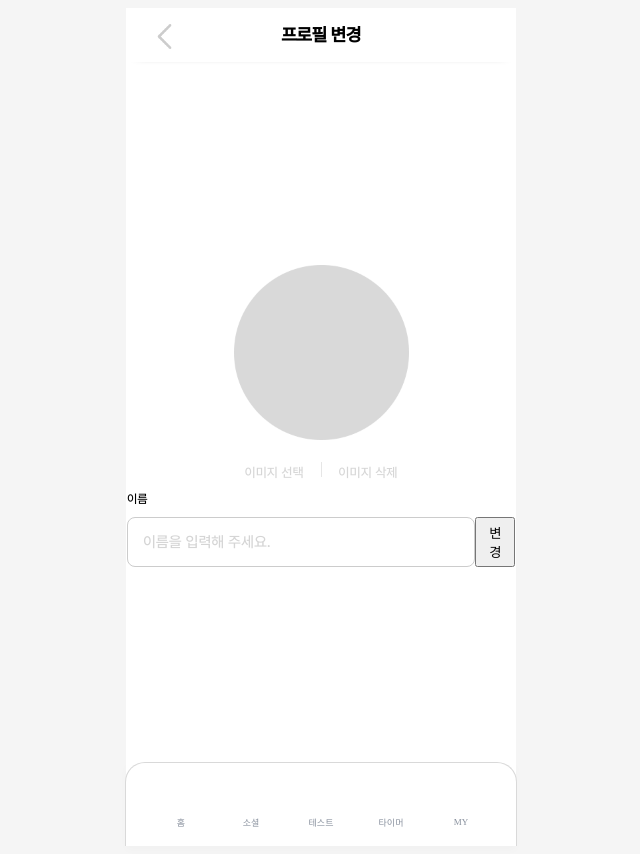
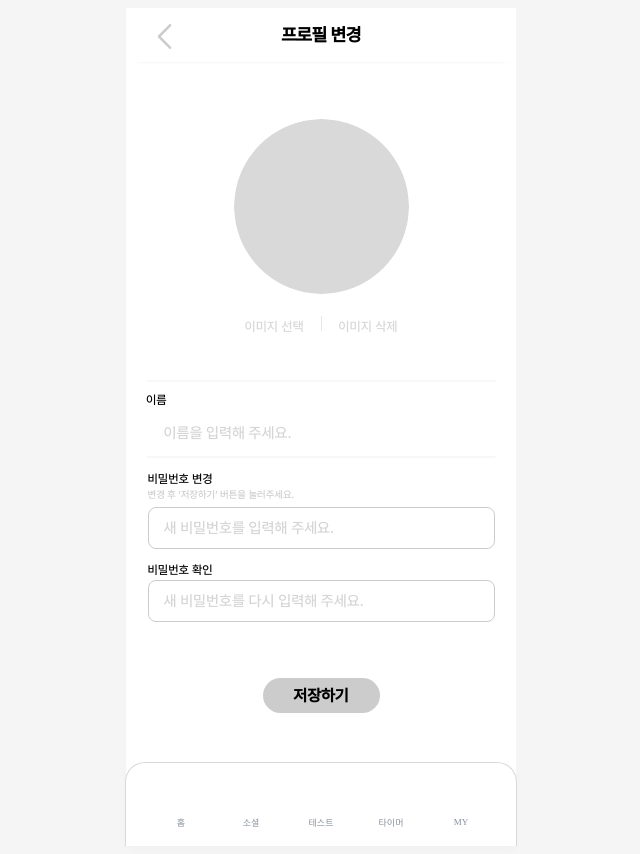
Before and after one commit to 2024Hackathon-team2/Frontend, a React (Create React App) app in the folder Frontend/hackathon/: page /profilesetting in a window 1280 px wide. Shown: the whole page, without its empty margins (319-959 px from the left). Built offline with nearby package versions, Linux system fonts and the light colour scheme.

Commit message:
ProfileSetting Page add

```diff
--- a/Frontend/hackathon/src/App.js
+++ b/Frontend/hackathon/src/App.js
@@ -14,6 +14,7 @@ import MyPage from "./pages/MyPage";
 import SocialPage from "./pages/SocialPage";
 import ProfileSettingPage from "./pages/ProfileSettingPage.js";
 import FriendPage from "./pages/FriendPage";
+import TimerPage from "./pages/TimerPage";
 
 import "./App.css";
 
@@ -33,6 +34,7 @@ function App() {
           <Route path="/social" element={<SocialPage />} />
           <Route path="/profilesetting" element={<ProfileSettingPage />} />
           <Route path="/friend" element={<FriendPage />} />
+          <Route path="/timer" element={<TimerPage />} />
         </Routes>
       </Router>
     </>
--- a/Frontend/hackathon/src/pages/HomePage.js
+++ b/Frontend/hackathon/src/pages/HomePage.js
@@ -51,6 +51,7 @@ const Container = styled.div`
 `;
 
 const Header = styled.header`
+  display: flex;
   display: flex;
   align-items: center;
   justify-content: space-between;
--- a/Frontend/hackathon/src/pages/ProfileSettingPage.js
+++ b/Frontend/hackathon/src/pages/ProfileSettingPage.js
@@ -1,10 +1,9 @@
-import React, { useState } from "react";
+import React, { useState, useEffect } from "react";
 import { useNavigate } from "react-router-dom";
 import styled, { createGlobalStyle } from "styled-components";
 import backButtonImage from "./images/back.png";
 import basicImage from "./images/기본프로필이미지.png";
 import divImage from "./images/구분선.png";
-import widthLineImage from "./images/widthline.png";
 import Navbar from "../components/Navbar";
 
 const GlobalStyle = createGlobalStyle`
@@ -14,10 +13,70 @@ const GlobalStyle = createGlobalStyle`
 `;
 
 const RecordDonePage = () => {
+  const [isPwMatch, setIsPwMatch] = useState(true);
+  const [newPassword, setNewPassword] = useState("");
+  const [confirmPassword, setConfirmPassword] = useState("");
+  const [nickname, setNickname] = useState("");
+  const [imagePreview, setImagePreview] = useState(basicImage);
   const navigate = useNavigate();
 
   const goToBack = () => {
     navigate("/mypage");
+  };
+
+  const handleSave = async () => {
+    navigate("/mypage");
+
+    if (newPassword !== confirmPassword) {
+      setIsPwMatch(false);
+      return;
+    }
+
+    setIsPwMatch(true);
+
+    try {
+      const response = await fetch("/accounts/mypage/", {
+        method: "PATCH",
+        headers: {
+          Authorization: "Token your_access_token",
+          "Content-Type": "multipart/form-data",
+        },
+        body: JSON.stringify({
+          nickname: nickname,
+          image: null,
+        }),
+      });
+
+      const result = await response.json();
+      if (response.ok) {
+        console.log(result);
+        // 성공 처리
+      } else {
+        // 실패 처리
+        console.error(result);
+      }
+    } catch (error) {
+      console.error(error);
+    }
+  };
+
+  useEffect(() => {
+    setIsPwMatch(newPassword === confirmPassword);
+  }, [newPassword, confirmPassword]);
+
+  const handleImageChange = (e) => {
+    const file = e.target.files[0];
+    if (file) {
+      const reader = new FileReader();
+      reader.onloadend = () => {
+        setImagePreview(reader.result);
+      };
+      reader.readAsDataURL(file);
+    }
+  };
+
+  const handleImageRemove = () => {
+    setImagePreview(basicImage);
   };
 
   return (
@@ -33,21 +92,85 @@ const RecordDonePage = () => {
         </Header>
         <Content>
           <ProfileImage>
-            <img className="profileimg" src={basicImage} />
+            <ImagePreview
+              className="profileimg"
+              src={imagePreview}
+              alt="Profile"
+            />
             <div>
-              <button>이미지 선택</button>
+              <label htmlFor="imageUpload" style={{ cursor: "pointer" }}>
+                이미지 선택
+              </label>
+              <input
+                id="imageUpload"
+                type="file"
+                accept="image/*"
+                style={{ display: "none" }}
+                onChange={handleImageChange}
+              />
               <img className="divimg" src={divImage} />
-              <button>이미지 삭제</button>
+              <button onClick={handleImageRemove}>이미지 삭제</button>
             </div>
           </ProfileImage>
           <SetName>
-            <img src={widthLineImage} />
+            <svg
+              xmlns="http://www.w3.org/2000/svg"
+              width="352"
+              height="2"
+              viewBox="0 0 352 2"
+              fill="none"
+            >
+              <path
+                d="M1 1H351"
+                stroke="#CCCCCC"
+                stroke-opacity="0.3"
+                stroke-linecap="round"
+              />
+            </svg>
             <p>이름</p>
             <div>
-              <input placeholder="이름을 입력해 주세요."></input>
-              <button>변경</button>
+              <input
+                placeholder="이름을 입력해 주세요."
+                onChange={(e) => setNickname(e.target.value)}
+              />
             </div>
+            <svg
+              xmlns="http://www.w3.org/2000/svg"
+              width="352"
+              height="2"
+              viewBox="0 0 352 2"
+              fill="none"
+            >
+              <path
+                d="M1 1H351"
+                stroke="#CCCCCC"
+                stroke-opacity="0.3"
+                stroke-linecap="round"
+              />
+            </svg>
           </SetName>
+          <SetPassword>
+            <div>비밀번호 변경</div>
+            <div className="sub">변경 후 ‘저장하기’ 버튼을 눌러주세요.</div>
+            <input
+              type="password"
+              placeholder="새 비밀번호를 입력해 주세요."
+              onChange={(e) => setNewPassword(e.target.value)}
+            />
+            <div>비밀번호 확인</div>
+            <input
+              type="password"
+              placeholder="새 비밀번호를 다시 입력해 주세요."
+              style={{ borderColor: isPwMatch ? "#ccc" : "red" }}
+              onChange={(e) => setConfirmPassword(e.target.value)}
+            />
+            {!isPwMatch && (
+              <ErrorMessage>
+                비밀번호가 일치하지 않습니다. 비밀번호를 다시 확인해주세요.
+              </ErrorMessage>
+            )}
+          </SetPassword>
+          <SaveButton onClick={handleSave}>저장하기</SaveButton>
         </Content>
         <Footer>
           <Navbar></Navbar>
@@ -62,7 +185,6 @@ export default RecordDonePage;
 // Styled components
 const Container = styled.div`
   width: 390px;
-
   margin: 0 auto;
   background-color: white;
 `;
@@ -111,9 +233,8 @@ const BackButton = styled.button`
 const Content = styled.div`
   padding: 20px;
   padding-top: 82px;
-  height: 652px; // 최대 높이를 설정합니다.
-  overflow-y: auto; // 세로 스크롤을 허용합니다.
-  /* 스크롤바 숨기기 */
+  height: 652px;
+  overflow-y: auto;
   background-color: white;
   display: flex;
   flex-direction: column;
@@ -126,7 +247,8 @@ const ProfileImage = styled.div`
   flex-direction: column;
   align-items: center;
 
-  button {
+  button,
+  label {
     height: 15px;
     padding: 0px;
     border: none;
@@ -137,9 +259,10 @@ const ProfileImage = styled.div`
     font-size: 13px;
     font-style: normal;
     font-weight: 500;
-    line-height: 100%; /* 13px */
+    line-height: 100%;
     margin: 0px;
     margin-top: 22px;
+    cursor: pointer;
   }
 
   .profileimg {
@@ -157,9 +280,16 @@ const ProfileImage = styled.div`
   }
 `;
 
+const ImagePreview = styled.img`
+  width: 175px;
+  height: 175px;
+  border-radius: 100%;
+`;
+
 const SetName = styled.div`
   display: flex;
   flex-direction: column;
+  margin-top: 45px;
 
   img {
     width: 350px;
@@ -173,13 +303,103 @@ const SetName = styled.div`
     font-size: 12px;
     font-style: normal;
     font-weight: 400;
-    line-height: 100%; /* 12px */
+    line-height: 100%;
   }
 
   input {
     padding: 0px;
-    width: 343px;
-    height: 48px;
+    width: 320px;
+    height: 30px;
+    border-radius: 8px;
+    border: 1px solid #ccc;
+    color: black;
+    font-family: Pretendard;
+    font-size: 15px;
+    font-weight: 400;
+    line-height: 133.8%;
+    padding-left: 15px;
+    margin-right: 10px;
+    border: none;
+  }
+  input::placeholder {
+    display: flex;
+    width: 320px;
+    height: 30px;
+    flex-direction: column;
+    justify-content: center;
+    flex-shrink: 0;
+
+    color: #d5d5d5;
+    font-family: Pretendard;
+    font-size: 15px;
+    font-style: normal;
+    font-weight: 400;
+    line-height: 133.8%;
+  }
+
+  div {
+    display: flex;
+    flex-direction: row;
+    justify-content: center;
+    margin-bottom: 8px;
+  }
+
+  button {
+    display: flex;
+    width: 70px;
+    height: 30px;
+    flex-direction: column;
+    justify-content: center;
+    align-items: center;
+    flex-shrink: 0;
+    color: #000;
+    text-align: center;
+    font-family: Pretendard;
+    font-size: 14px;
+    font-style: normal;
+    font-weight: 500;
+    line-height: 100%;
+    border: none;
+    cursor: pointer;
+  }
+
+  svg {
+    width: 350px;
+  }
+`;
+
+const SetPassword = styled.div`
+  display: flex;
+  flex-direction: column;
+  position: relative;
+
+  div {
+    color: #000;
+    font-family: Pretendard;
+    font-size: 12px;
+    font-style: normal;
+    font-weight: 400;
+    line-height: 100%;
+    margin-top: 15px;
+  }
+
+  .sub {
+    margin-top: 4px;
+    margin-bottom: 4px;
+
+    color: #ccc;
+    font-family: Pretendard;
+    font-size: 10px;
+    font-style: normal;
+    font-weight: 400;
+    line-height: 100%;
+  }
+
+  input {
+    margin-top: 4px;
+    padding: 0px;
+    width: 330px;
+    height: 40px;
     border-radius: 8px;
     border: 1px solid #ccc;
     color: black;
@@ -189,26 +409,39 @@ const SetName = styled.div`
     line-height: 133.8%;
     padding-left: 15px;
   }
+
   input::placeholder {
-    display: flex;
-    width: 335.119px;
-    height: 40px;
-    flex-direction: column;
-    justify-content: center;
-    flex-shrink: 0;
-
     color: #d5d5d5;
     font-family: Pretendard;
     font-size: 15px;
-    font-style: normal;
     font-weight: 400;
-    line-height: 133.8%; /* 20.07px */
+    line-height: 133.8%;
   }
 
-  div {
+  button {
+    margin-top: 30px;
     display: flex;
-    flex-direction: row;
+    width: 358px;
+    height: 48px;
+    flex-direction: column;
     justify-content: center;
+    align-items: center;
+    border-radius: 8px;
+    background-color: white;
+    flex-shrink: 0;
+    color: #ccc;
+    text-align: center;
+    font-family: Pretendard;
+    font-size: 16px;
+    font-style: normal;
+    font-weight: 700;
+    line-height: 133.8%;
+    border: 1px solid #ccc;
+    cursor: pointer;
+  }
+
+  button:disabled {
+    cursor: not-allowed;
   }
 `;
 
@@ -222,3 +455,41 @@ const Footer = styled.footer`
   background: white;
   box-shadow: 0px 4px 8.4px 0px rgba(0, 0, 0, 0.02);
 `;
+
+const SaveButton = styled.button`
+  display: flex;
+  width: 117px;
+  height: 35px;
+  flex-direction: column;
+  justify-content: center;
+  flex-shrink: 0;
+  align-items: center;
+  border-radius: 50px;
+  background-color: #ccc;
+  border: none;
+  color: #000;
+  text-align: center;
+  font-family: Pretendard;
+  font-size: 16px;
+  font-style: normal;
+  font-weight: 600;
+  line-height: 100%;
+  margin-top: 56px;
+`;
+
+const ErrorMessage = styled.div`
+  position: absolute;
+  top: 155px;
+  display: flex;
+  width: 317px;
+  height: 11px;
+  flex-direction: column;
+  justify-content: center;
+  flex-shrink: 0;
+  color: #000;
+  font-family: Pretendard;
+  font-size: 11px;
+  font-style: normal;
+  font-weight: 400;
+  line-height: 133.8%; /* 14.718px */
+`;
--- /dev/null
+++ b/Frontend/hackathon/src/pages/TimerPage.js
@@ -0,0 +1,101 @@
+import React, { useState } from "react";
+import { useNavigate } from "react-router-dom";
+import styled, { createGlobalStyle } from "styled-components";
+import backButtonImage from "./images/back.png";
+import Navbar from "../components/Navbar";
+
+const GlobalStyle = createGlobalStyle`
+  html {
+    background-color: whitesmoke;
+  }
+`;
+
+const RecordDonePage = () => {
+  return (
+    <>
+      <GlobalStyle />
+      <Container>
+        <Header>정상 간 타이머</Header>
+        <Content></Content>
+        <Footer>
+          <Navbar></Navbar>
+        </Footer>
+      </Container>
+    </>
+  );
+};
+
+export default RecordDonePage;
+
+// Styled components
+const Container = styled.div`
+  width: 390px;
+
+  margin: 0 auto;
+  background-color: white;
+`;
+
+const Header = styled.header`
+  display: flex;
+  align-items: center;
+  justify-content: space-between;
+  position: fixed;
+  width: 390px;
+  height: 54px;
+  flex-shrink: 0;
+  color: #000;
+  text-align: center;
+
+  font-family: Pretendard;
+  font-size: 18px;
+  font-style: normal;
+  font-weight: 600;
+  line-height: 22px;
+  letter-spacing: -0.408px;
+  box-shadow: 0px 4px 10px -12px black;
+  background-color: white;
+
+  div {
+    margin-right: 20px;
+    width: 25px;
+    height: 25px;
+  }
+`;
+const BackButton = styled.button`
+  width: 25px;
+  height: 25px;
+  border: none;
+  margin-left: 20px;
+  cursor: pointer;
+  flex-shrink: 0;
+  background-color: white;
+
+  img {
+    width: 25px;
+    height: 25px;
+  }
+`;
+
+const Content = styled.div`
+  padding: 20px;
+  padding-top: 82px;
+  height: 652px; // 최대 높이를 설정합니다.
+  overflow-y: auto; // 세로 스크롤을 허용합니다.
+  /* 스크롤바 숨기기 */
+  background-color: white;
+  display: flex;
+  flex-direction: column;
+  justify-content: center;
+  align-items: center;
+`;
+
+const Footer = styled.footer`
+  display: flex;
+  width: 390px;
+  height: 84px;
+  flex-direction: column;
+  align-items: center;
+  gap: 19.6px;
+  background: white;
+  box-shadow: 0px 4px 8.4px 0px rgba(0, 0, 0, 0.02);
+`;
```
